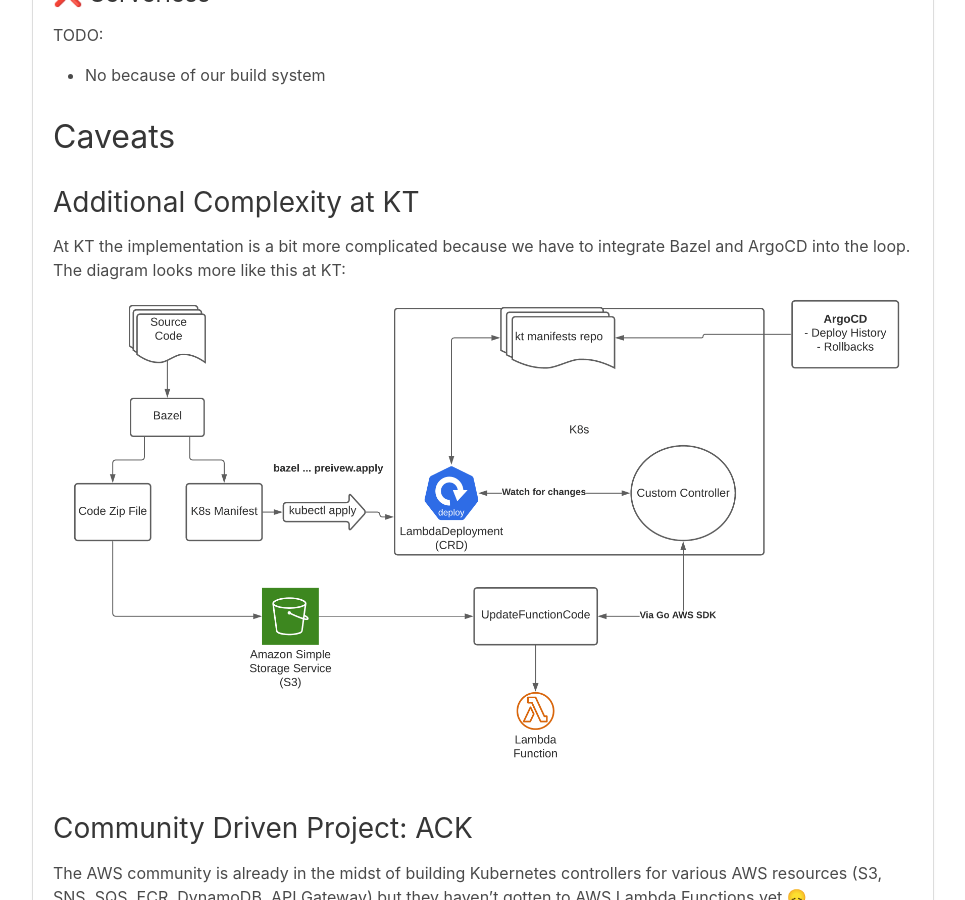
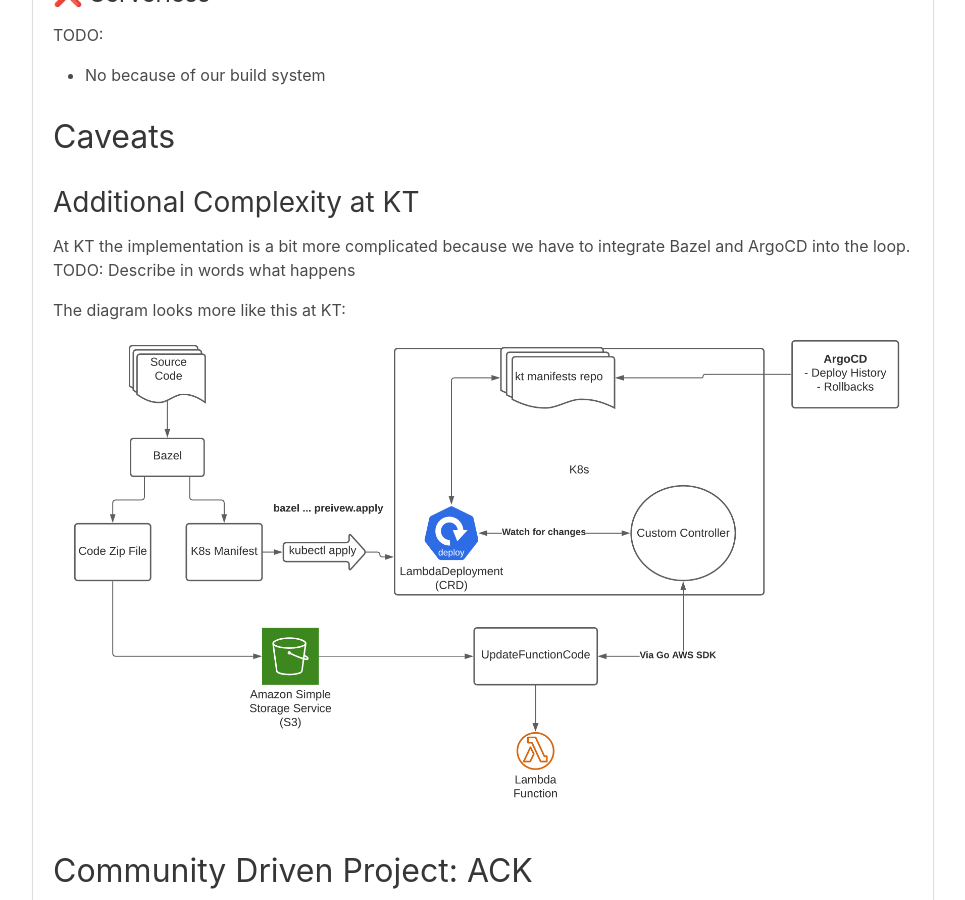
Before and after one commit to arashout/arashout.site, a Jekyll site: the page built from _posts/2021-05-20-declarative-lambda-deployments-k8s.md, in a window 1280 px wide and 900 px high, scrolled down 5718 px. Shown: the whole window, without its empty margins (157-1122 px from the left). Built offline with Jekyll 4.4.1, drawn with Linux system fonts in a browser that asks for light colours; nearby versions of some CDN libraries.

Commit message:
Add todo comment

```diff
--- a/_posts/2021-05-20-declarative-lambda-deployments-k8s.md
+++ b/_posts/2021-05-20-declarative-lambda-deployments-k8s.md
@@ -177,10 +177,13 @@
 # Caveats
 ## Additional Complexity at KT
 At KT the implementation is a bit more complicated because we have to integrate [Bazel]() and [ArgoCD]() into the loop.
+TODO: Describe in words what happens
+
 The diagram looks more like this at KT:
 ![Diagram of Architecture](/img/kt_lambda_deployment.png)
 
-## Community Driven Project: ACK
+
+# Community Driven Project: ACK
 The AWS community is already in the midst of building Kubernetes controllers for various AWS resources (S3, SNS, SQS, ECR, DynamoDB, API Gateway) but they haven't gotten to [AWS Lambda Functions](https://github.com/aws-controllers-k8s/community/issues/197) yet 😞.
 Hopefully this custom code can be replaced once there exists an official implementation.
 
```
